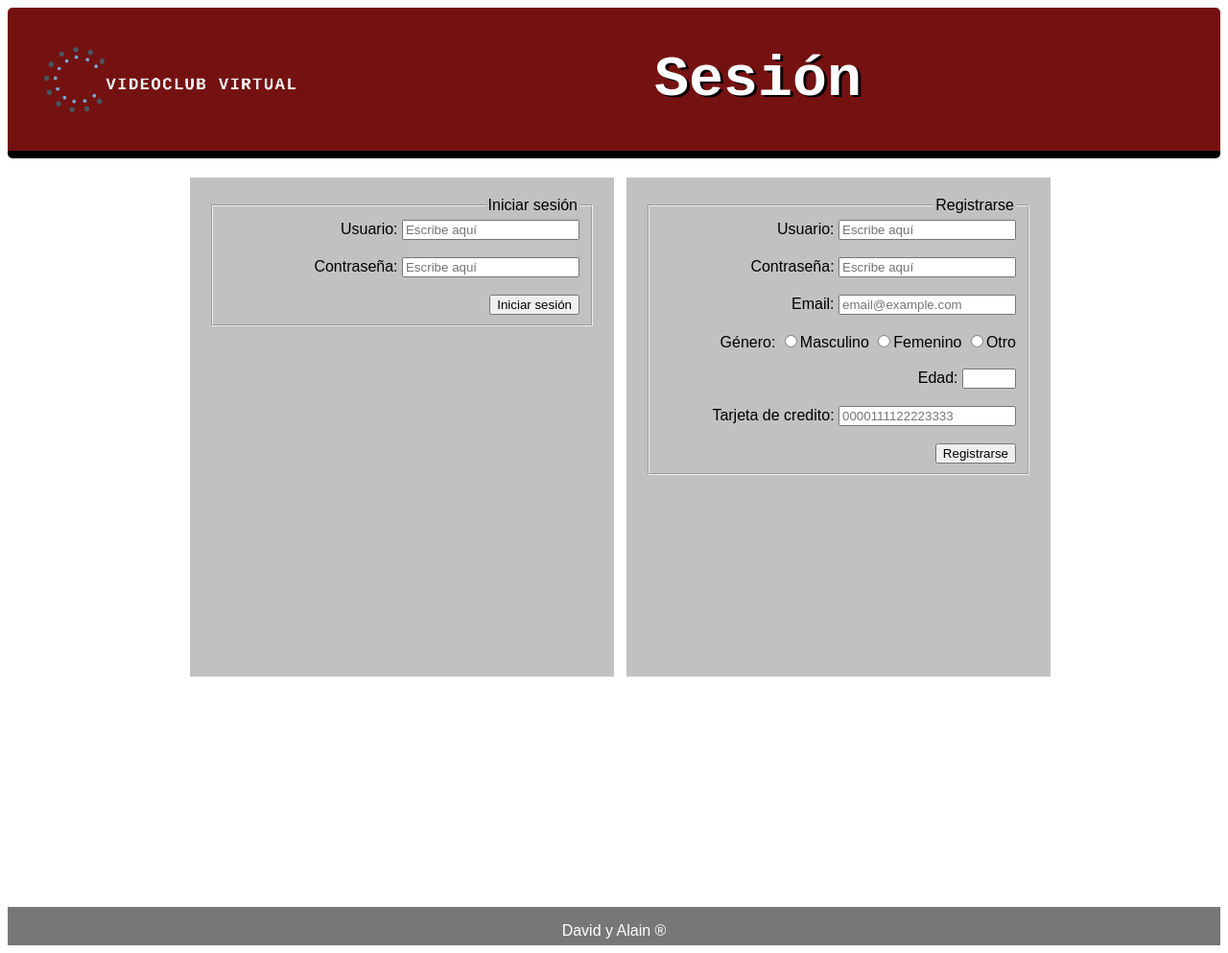
After one commit to D-Pascual/SI_P2, a Flask app: page /sesion in a window 1280 px wide. The commit adds this page. Shown: the whole page at 96% size. Run offline with Flask 2, Linux system fonts and the light colour scheme.

Commit message:
Sesion empezado

```diff
--- a/P2/public_html/app/routes.py
+++ b/P2/public_html/app/routes.py
@@ -14,9 +14,13 @@ def index():
     catalogue = json.loads(catalogue_data)
     return render_template('index.html', title = "Home", movies=catalogue['peliculas'])
 
-@app.route('/index/<titulo>')
+@app.route('/<titulo>')
 def detalle(titulo):
     catalogue_data = open(os.path.join(app.root_path,'catalogue/catalogo.json'), encoding="utf-8").read()
     catalogue = json.loads(catalogue_data)
     movies = catalogue['peliculas']
     return render_template('detail.html', selection=next((item for item in movies if item["titulo"] == titulo), False))
+
+@app.route('/sesion')
+def sesion():
+    return render_template('sesion.html', title = "Sesion")
--- a/P2/public_html/app/templates/base.html
+++ b/P2/public_html/app/templates/base.html
@@ -10,14 +10,14 @@
 
 <body>
     <header>
-    <h1><a href="{{ url_for('index') }}"><img class ="logo" src={{ url_for('static', filename='imagenes/logo.png') }} alt="Logo"/></a>{% block head %}{% endblock %}</h1>
+        <h1><a href="{{ url_for('index') }}"><img class ="logo" src={{ url_for('static', filename='imagenes/logo.png') }} alt="Logo"/></a>{% block head %}{% endblock %}</h1>
     </header>
 
     <section class="sectionindex">
     <div class="navdiv">
         <nav class="cuadro">
             <ul id="menu">
-            <li><a href="#" class="link_opciones">Iniciar sesión</a></li>
+            <li><a href="{{ url_for('sesion') }}" class="link_opciones">Sesión</a></li>
             <li><a href="#" class="link_opciones">Carrito</a></li>
             </ul>
         </nav>
@@ -45,7 +45,7 @@
     </section>
 
     <footer>
-    <p>David y Alain ®</p>
+        <p>David y Alain ®</p>
     </footer>
 
 </body>
--- /dev/null
+++ b/P2/public_html/app/templates/sesion.html
@@ -0,0 +1,60 @@
+<!DOCTYPE html>
+<html lang="en">
+<head>
+  <title>Sesión - VideoClub</title>
+  <meta charset="utf-8">
+  <meta name="viewport" content="width=device-width, initial-scale=1">
+  <!-- Uso de url_for para obtener la ruta de elementos de la página -->
+  <link rel="stylesheet" type="text/css" href={{ url_for('static', filename='style.css') }}/>
+</head>
+
+<body>
+  <header>
+      <h1><a href="{{ url_for('index') }}"><img class ="logo" src={{ url_for('static', filename='imagenes/logo.png') }} alt="Logo"/></a>Sesión</h1>
+  </header>
+  <div class = "page-container">
+    <div class = "content-wrap">
+      <div class="login">
+        <form action="#">
+          <fieldset>
+          <legend>Iniciar sesión</legend>
+          Usuario:
+          <input required type="text" name="Busqueda" placeholder="Escribe aquí"><br><br>
+          Contraseña:
+          <input required type="password" name="Busqueda" placeholder="Escribe aquí"><br><br>
+            <input type="submit" class="busqueda" value="Iniciar sesión" />
+          </fieldset>
+        </form>
+      </div>
+
+      <div class="register">
+        <form action="#">
+          <fieldset>
+            <legend>Registrarse</legend>
+            Usuario:
+            <input required type="text" name="Busqueda" placeholder="Escribe aquí"><br><br>
+            Contraseña:
+            <input required type="password" name="Busqueda" placeholder="Escribe aquí"><br><br>
+            Email:
+            <input required type="email" name="Busqueda" placeholder="email@example.com"><br><br>
+            Género:
+            <input type="radio" name="Genero" value="Masculino">Masculino
+            <input type="radio" name="Genero" value="Masculino">Femenino
+            <input type="radio" name="Genero" value="Masculino">Otro
+            <br><br>
+            Edad:
+            <input required type="number" min="16" max="99" name="Busqueda" ><br><br>
+            Tarjeta de credito:
+            <input required type="tel" name="Busqueda" maxlength="16" placeholder="0000111122223333" pattern="[0-9]{16}"><br><br>
+            <input type="submit" class="busqueda" value="Registrarse" />
+          </fieldset>
+        </form>
+      </div>
+    </div>
+    <footer class = "foot">
+      <p>David y Alain ®</p>
+    </footer>
+  </div>
+</body>
+
+</html>
```
Also changed, not shown: P2/public_html/app/catalogue/catalogue.json (deleted, +0 -20 lines), P2/public_html/app/templates/login.html (deleted, +0 -60 lines), P2/public_html/app/templates/detail.html (line endings or trailing spaces), P2/public_html/app/templates/index.html (line endings or trailing spaces), 3 other files.
